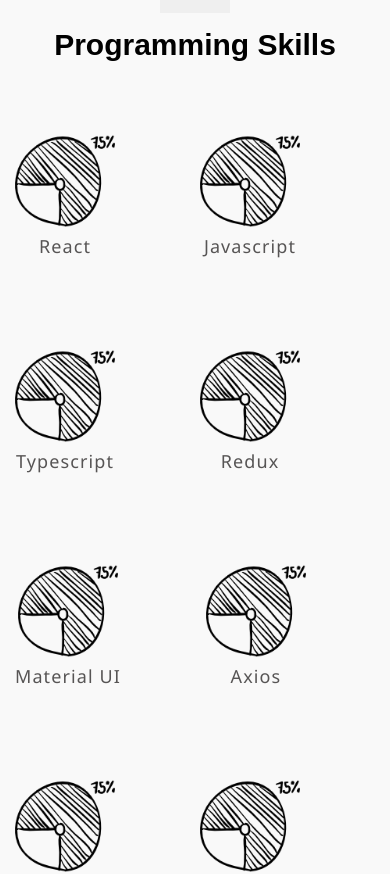
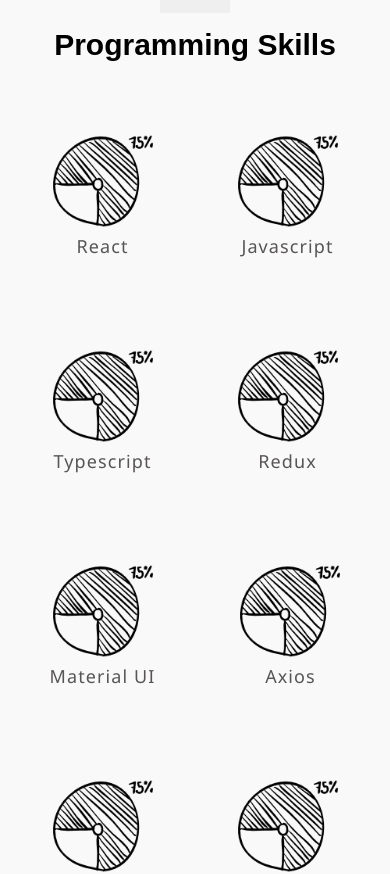
Before and after one commit to Natikana/portfolio, a React (Create React App) app: page / in a window 390 px wide. Shown: the part 1001-1875 px from the top of the page. Built offline with nearby package versions, Linux system fonts and the light colour scheme.

Commit message:
change value in the skills (center) to the portfolio

```diff
--- a/src/skills/Skills.module.scss
+++ b/src/skills/Skills.module.scss
@@ -1,9 +1,11 @@
 @import "../common/styles/sass/variable.sccs";
-
 
 .skillsSection {
   display: flex;
   flex-wrap: wrap;
   min-height: 300px;
   gap: 85px;
+  @media screen and (max-width: 768px) {
+    justify-content: center;
+  }
 }
```
